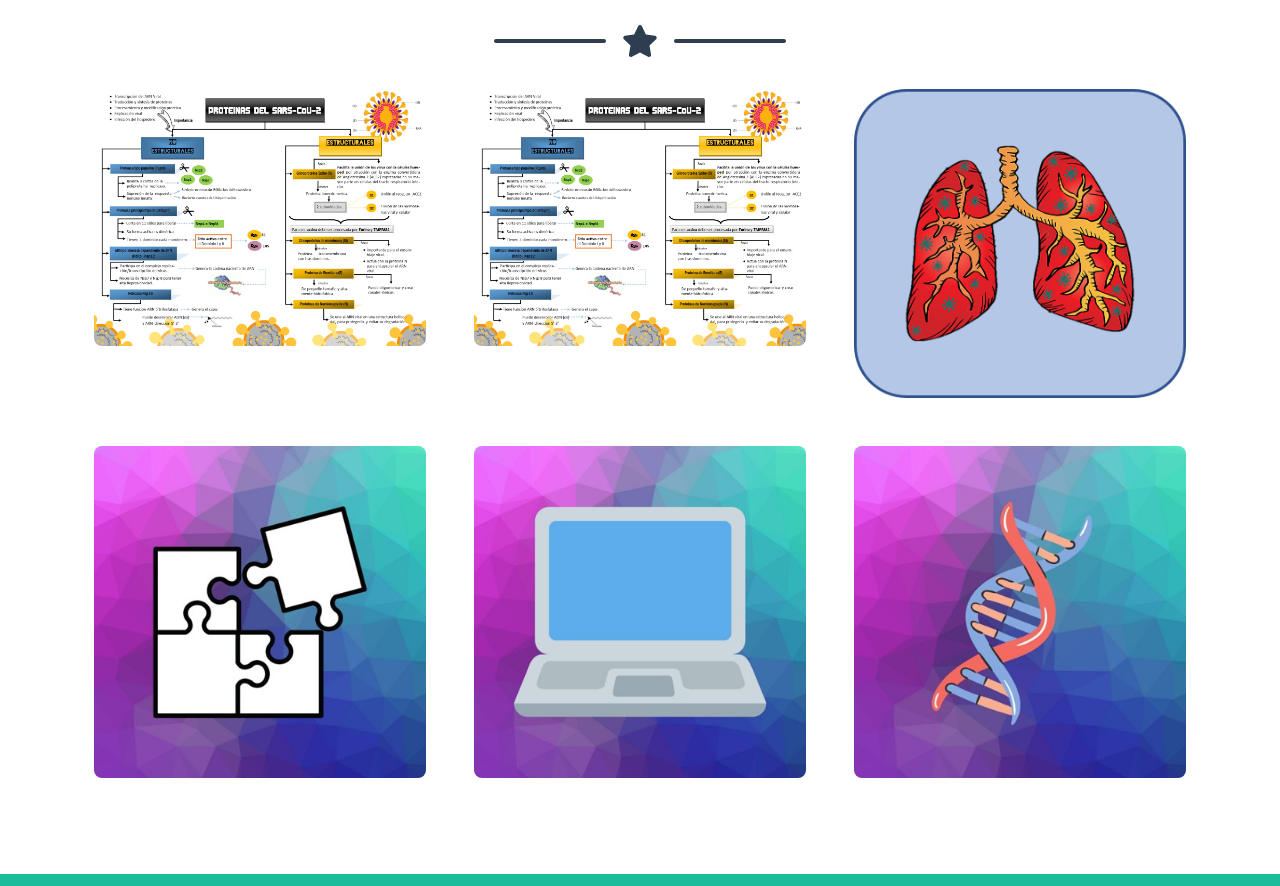
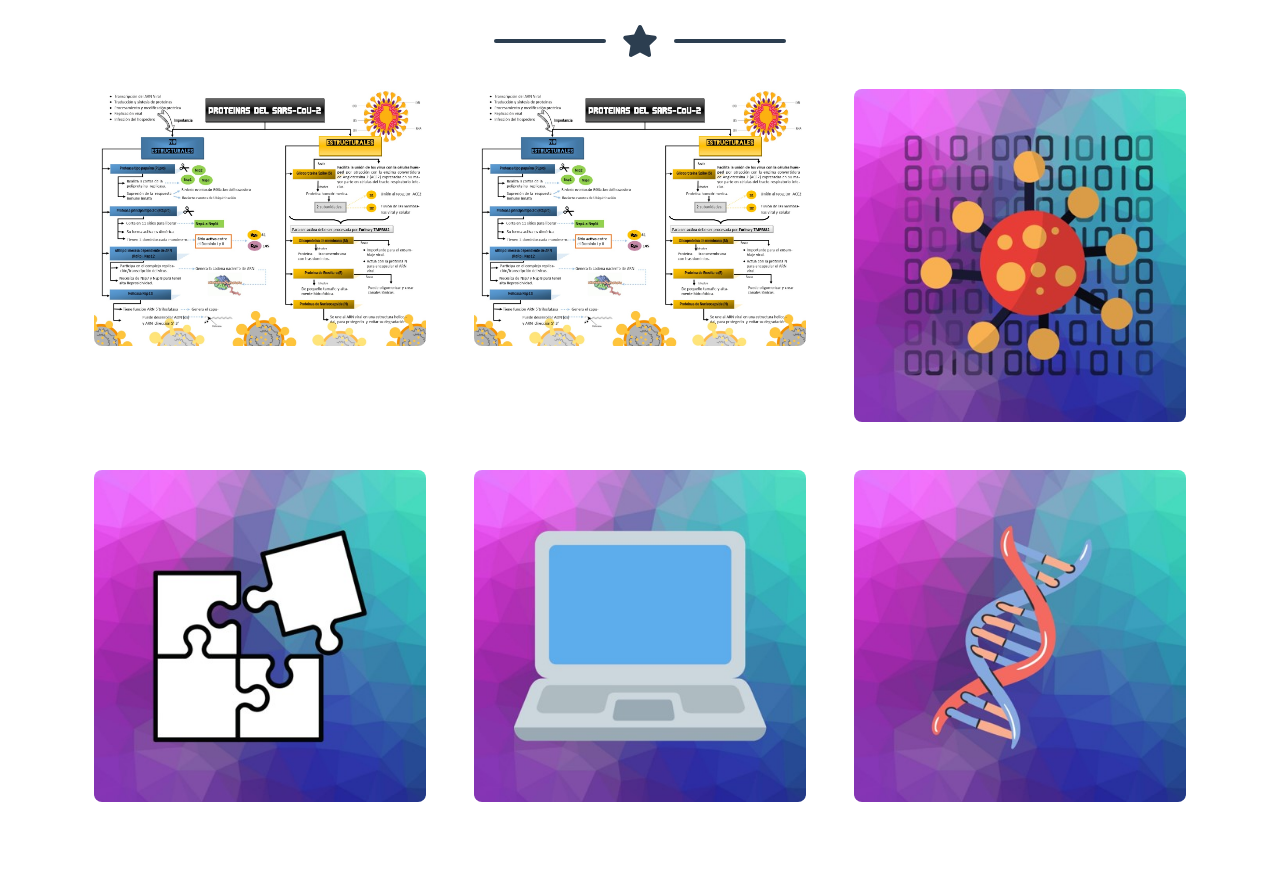
Before and after one commit to MarisolJimCas/ClubFinal, a plain HTML site: page index.html in a window 1280 px wide. Shown: the part 983-1869 px from the top of the page. Drawn offline with nearby package versions, Linux system fonts and the light colour scheme.

Commit message:
Update index.html

```diff
--- a/index.html
+++ b/index.html
@@ -88,7 +88,7 @@
                             <div class="portfolio-item-caption d-flex align-items-center justify-content-center h-100 w-100">
                                 <div class="portfolio-item-caption-content text-center text-white"><i class="fas fa-plus fa-3x"></i></div>
                             </div>
-                            <img class="img-fluid" src="assets/img/portfolio/Prueba 2.png" alt="" />
+                            <img class="img-fluid" src="assets/img/portfolio/Infeccion Icon 2 Good.jpg" alt="" />
                         </div>
                     </div>
                     <!-- Portfolio Item 4-->
```
